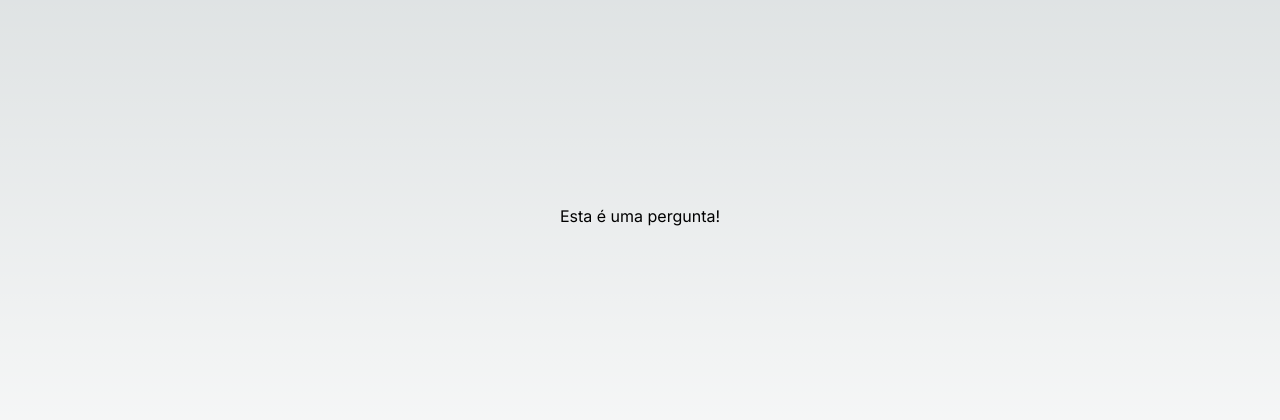
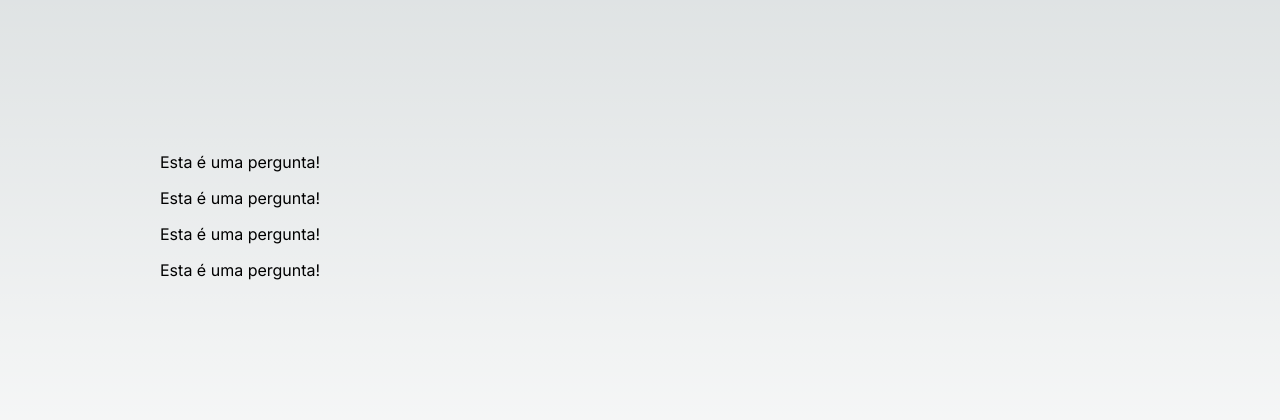
Before and after one commit to Joaovcarvalho23/Tutorial_Nextjs_Cod3r, a Next.js app in the folder app-inicial/: page /condicional/faq in a window 1280 px wide. Shown: the part 184-604 px from the top of the page. Built offline with nearby package versions, Linux system fonts and the light colour scheme.

Commit message:
estruturando a FAQ

```diff
--- a/app-inicial/src/components/condicional/Faq.tsx
+++ b/app-inicial/src/components/condicional/Faq.tsx
@@ -2,8 +2,30 @@ import Pergunta from "./Pergunta";
 
 export default function Faq() {
     return (
-        <div>
-            <Pergunta />
+        <div className="flex flex-col gap-3 w-[90%] md:w-3/4">
+            <Pergunta
+                texto="De quem é a famosa frase “Penso, logo existo”?"
+                alternativas=""
+                resposta="Descartes"
+            />
+
+            <Pergunta
+                texto="De onde é a invenção do chuveiro elétrico?"
+                alternativas=""
+                resposta="Brasil"
+            />
+
+            <Pergunta
+                texto="Quais o menor e o maior país do mundo?"
+                alternativas=""
+                resposta="Vaticano e Rússia"
+            />
+
+            <Pergunta
+                texto="Qual o nome do presidente do Brasil que ficou conhecido como Jango?"
+                alternativas=""
+                resposta="João Goulart"
+            />
         </div>
     )
 }
```
